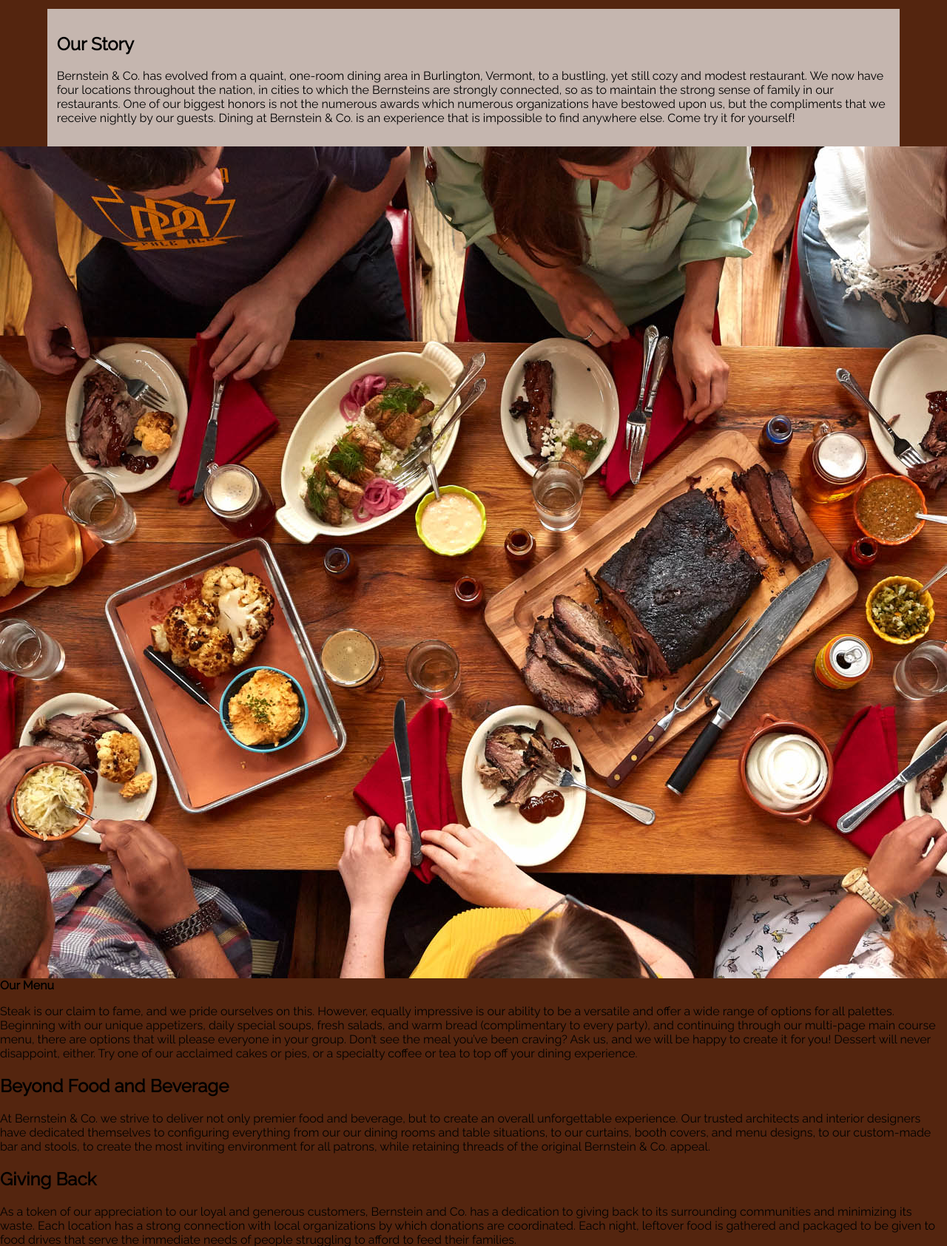
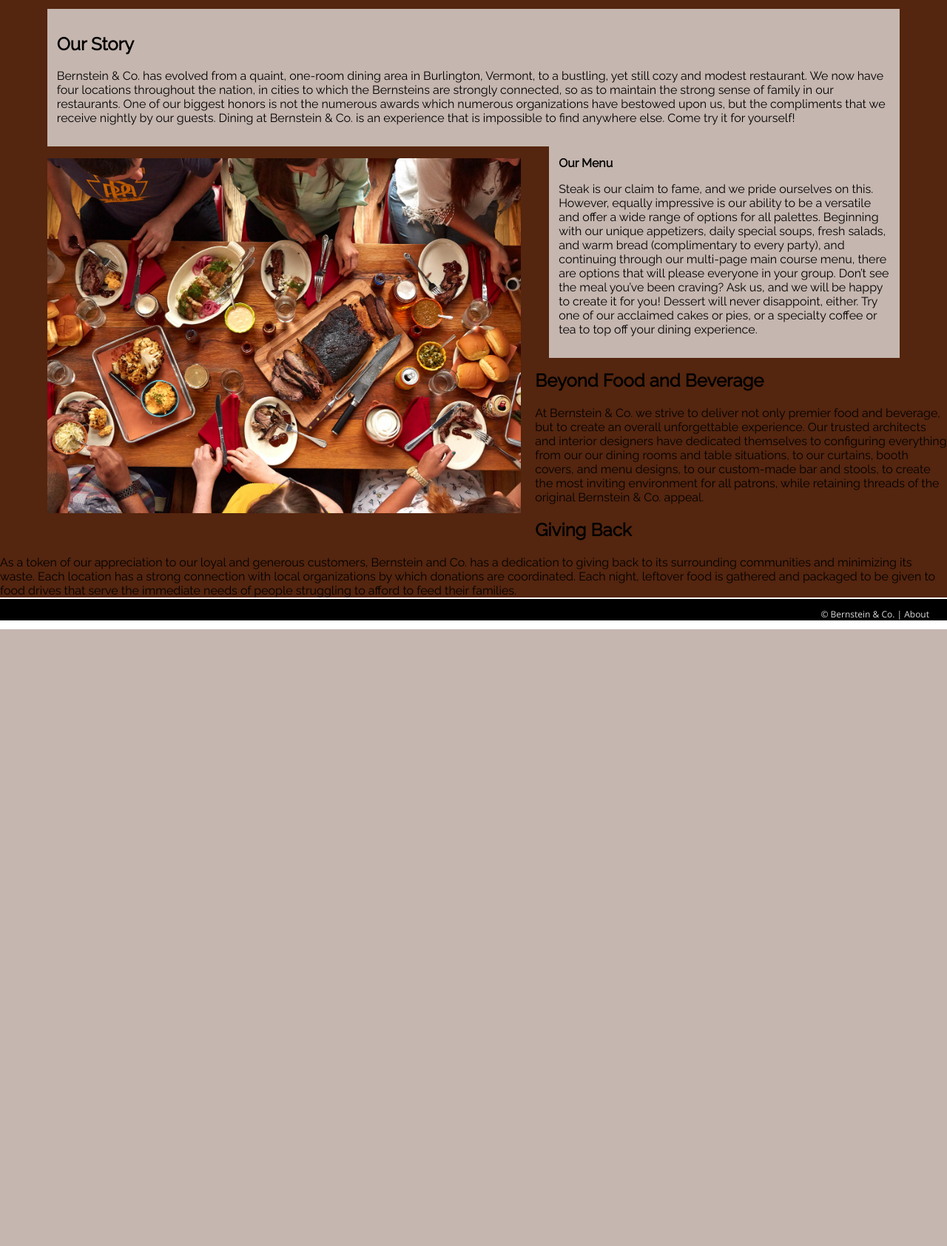
Before and after one commit to zebernst/bernsteinco, a PHP site: page /about.php in a window 1280 px wide; the page is wider, and only the part inside the window is pictured. Shown: the part 474-2159 px from the top of that part at 74% size. After the commit the page ends 1325 px from the top of that part, so only its background shows below. Run offline with PHP 8.4, Linux system fonts and the light colour scheme.

Commit message:
Update site.css

```diff
--- a/_css/site.css
+++ b/_css/site.css
@@ -146,6 +146,25 @@ nav a:hover{
     margin:auto;
     padding:1%;
 }
+#family {
+    display:block;
+    width:50%;
+    float:left;
+    clear:left;
+    margin-left:5%;
+    margin-right:1.5%;
+    margin-top:1em;
+    margin-bottom:1em;
+}
+.abtBox3{
+    float: left;
+    width: 35%;
+    margin-right:5%;
+    background-color:rgba(245,244,244,.7);
+    margin-bottom:1em;
+    margin-left:1.5%;
+    padding: 1%;
+}
 
 #footer{
     background-color: black;
```
